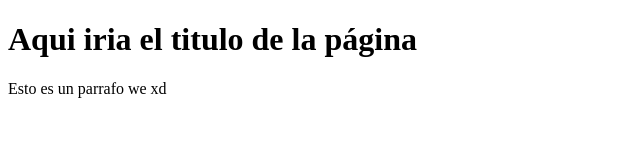
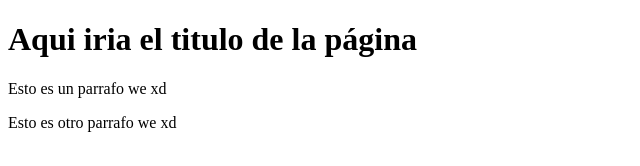
Before and after one commit to AlejandroPapas/Proyecto-web-empresa-C, a plain HTML site: page index.html in a window 1280 px wide. Shown: the whole page, without its empty margins (0-640 px from the left). Drawn offline with Linux system fonts and the light colour scheme.

Commit message:
Agregando segundo parrafo

```diff
--- a/index.html
+++ b/index.html
@@ -9,5 +9,6 @@
 <body>
     <h1>Aqui iria el titulo de la página</h1>
     <p>Esto es un parrafo we xd</p>
+    <p>Esto es otro parrafo we xd</p>
 </body>
 </html>
```
